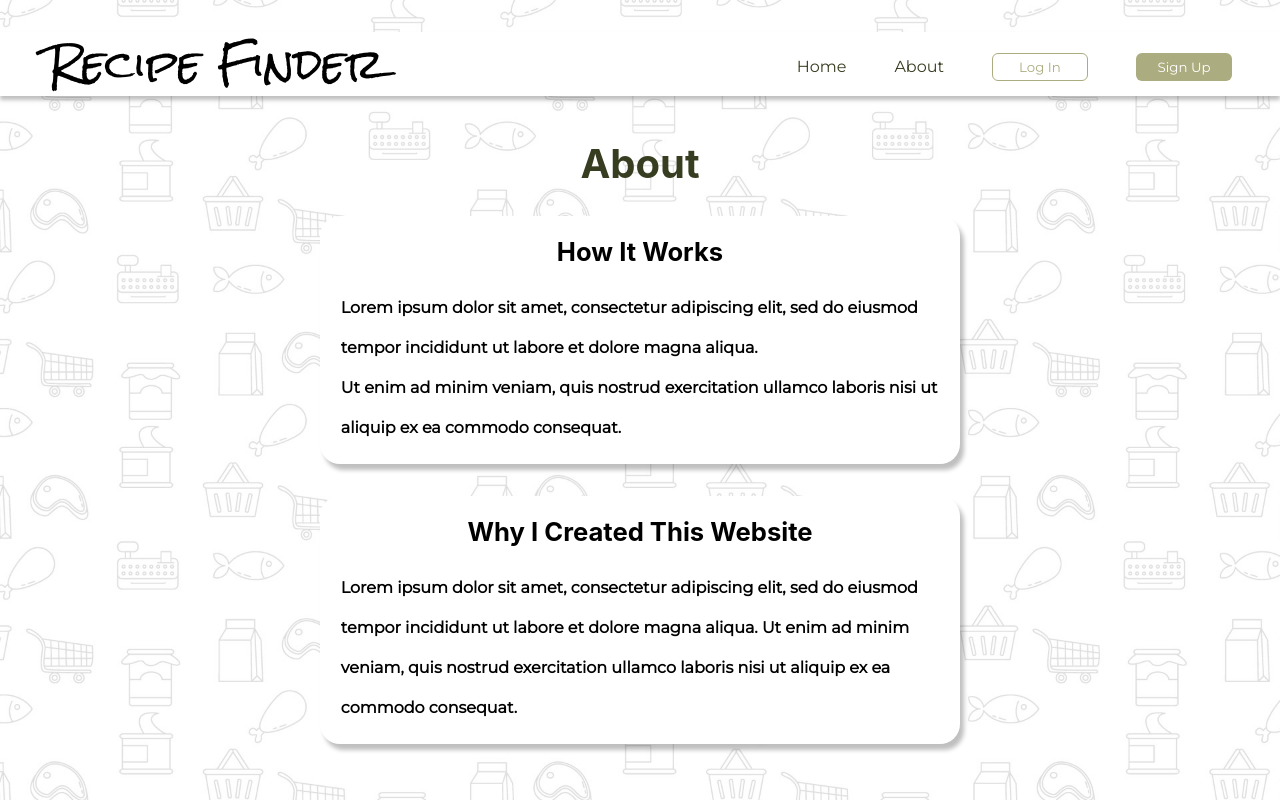
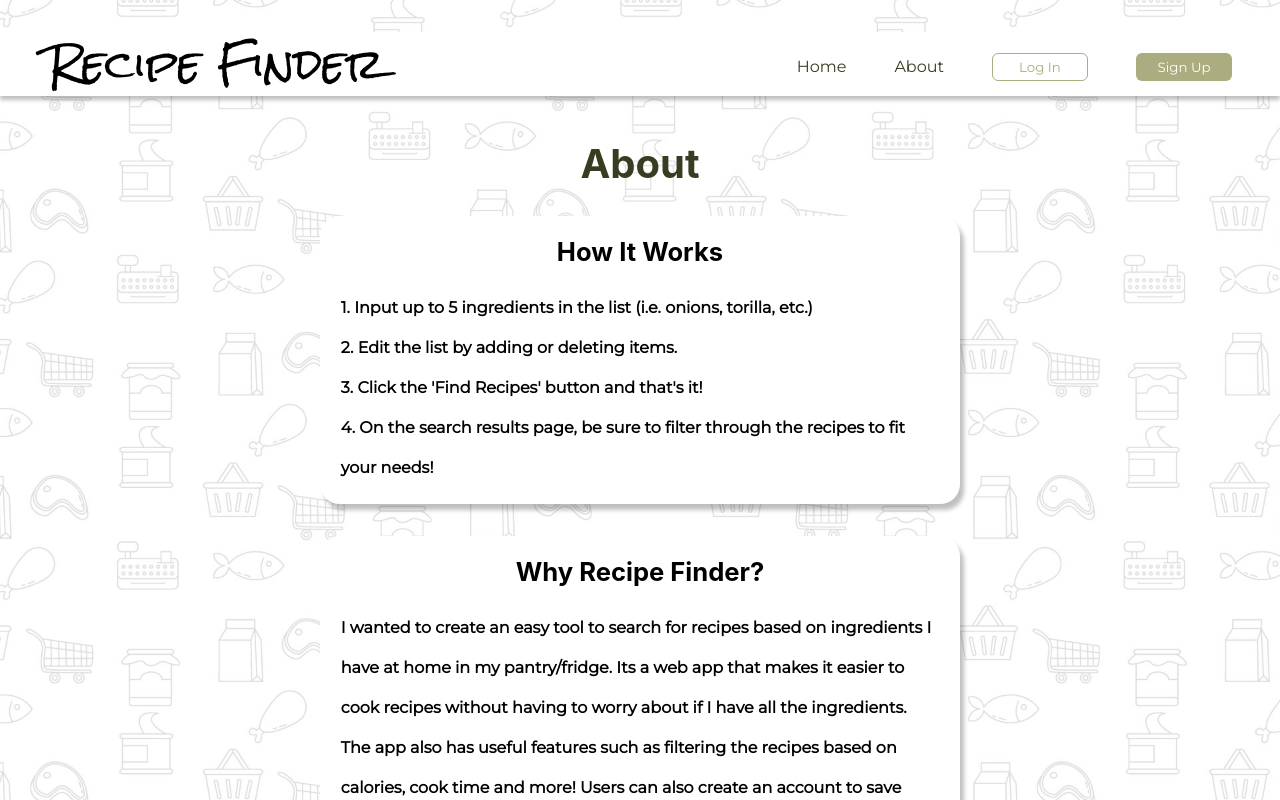
Before and after one commit to usmanazz/Recipe-Finder, a React (Create React App) app in the folder client/: page /about in a window 1280 px wide. Shown: the top 800 px of the page. Built offline with nearby package versions, Linux system fonts and the light colour scheme; no server answers.

Commit message:
update about page, make background img repeat

```diff
--- a/client/src/App/App.css
+++ b/client/src/App/App.css
@@ -21,7 +21,7 @@ html {
   font-size: 16px;
   background-image: url("./Seamless_icon_pattern_supermarket_opac13.jpg");
   background-size: cover;
-  background-repeat: no-repeat;
+  background-repeat: repeat-y;
   position: relative;
   min-height: 100%;
 }
--- a/client/src/pages/About/About.js
+++ b/client/src/pages/About/About.js
@@ -13,23 +13,27 @@ export const About = () => {
         <h3 className="about-card-title">How It Works</h3>
         <ol>
           <li>
-            Lorem ipsum dolor sit amet, consectetur adipiscing elit, sed do
-            eiusmod tempor incididunt ut labore et dolore magna aliqua.{" "}
+            1. Input up to 5 ingredients in the list (i.e. onions, torilla,
+            etc.)
           </li>
+          <li>2. Edit the list by adding or deleting items.</li>
+          <li>3. Click the 'Find Recipes' button and that's it!</li>
           <li>
-            Ut enim ad minim veniam, quis nostrud exercitation ullamco laboris
-            nisi ut aliquip ex ea commodo consequat.
+            4. On the search results page, be sure to filter through the recipes
+            to fit your needs!
           </li>
         </ol>
       </div>
 
       <div className="about-card-container card-2">
-        <h3 className="about-card-title">Why I Created This Website</h3>
+        <h3 className="about-card-title">Why Recipe Finder?</h3>
         <p>
-          Lorem ipsum dolor sit amet, consectetur adipiscing elit, sed do
-          eiusmod tempor incididunt ut labore et dolore magna aliqua. Ut enim ad
-          minim veniam, quis nostrud exercitation ullamco laboris nisi ut
-          aliquip ex ea commodo consequat.{" "}
+          I wanted to create an easy tool to search for recipes based on
+          ingredients I have at home in my pantry/fridge. Its a web app that
+          makes it easier to cook recipes without having to worry about if I
+          have all the ingredients. The app also has useful features such as
+          filtering the recipes based on calories, cook time and more! Users can
+          also create an account to save recipes for future reference!
         </p>
       </div>
     </div>
```
